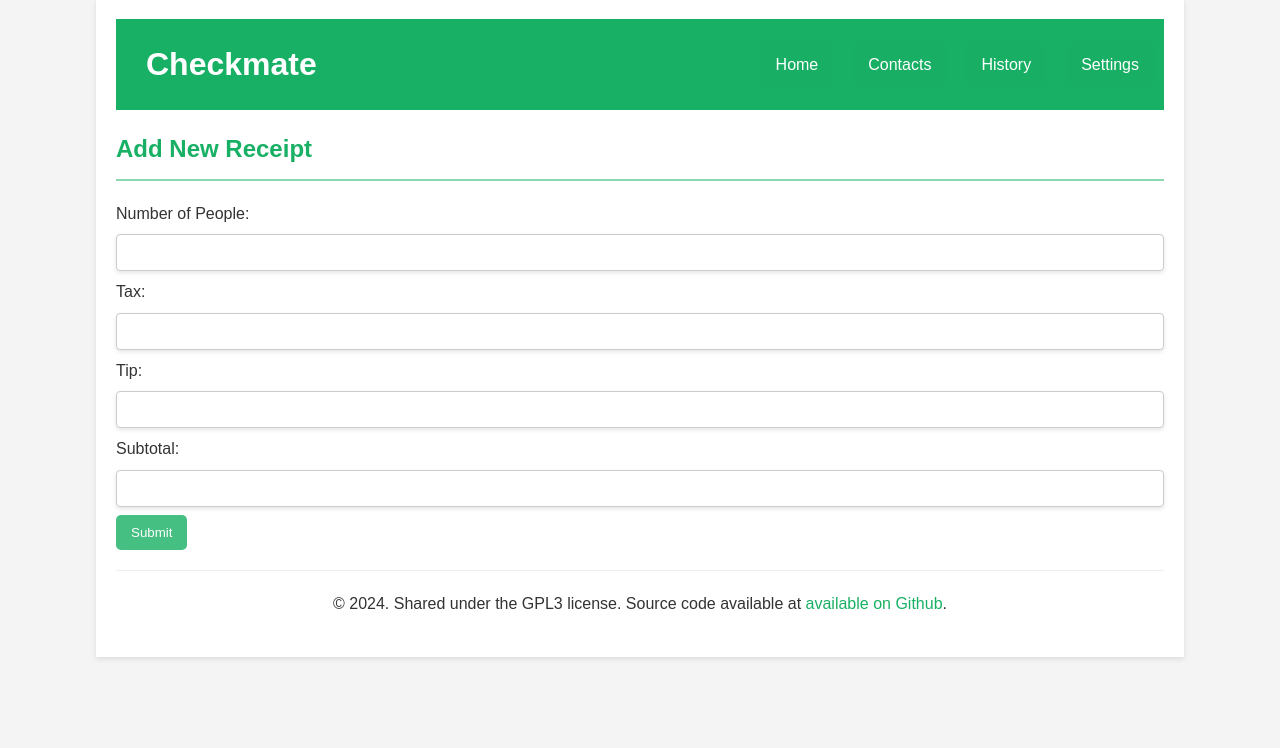
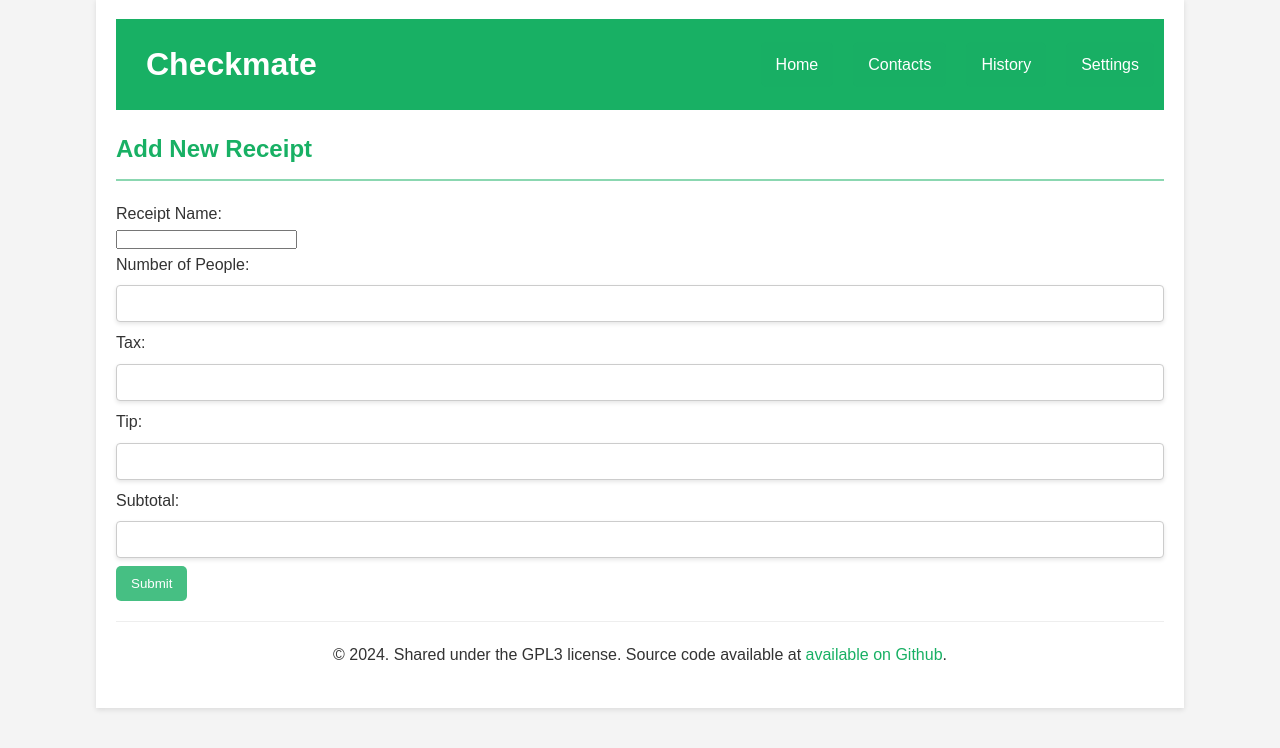
Before and after one commit to software-students-spring2024/2-web-app-exercise-bswe, a Flask app: page /home in a window 1280 px wide. Shown: the part 21-769 px from the top of the page. Run offline with Flask 2, Linux system fonts and the light colour scheme.

Commit message:
added receipt name tag

```diff
--- a/app.py
+++ b/app.py
@@ -286,10 +286,11 @@ def add_item(receipt_id):
 @app.route('/new_receipt', methods=['POST'])
 def new_receipt():
     # Extracting data from the form
+    receipt_name = request.form.get('subtotal', type=str)
     num_of_people = request.form.get('num_of_people', type=int)
+    subtotal = request.form.get('subtotal', type=float)
     tax = request.form.get('tax', type=float)
     tip = request.form.get('tip', type=float)
-    subtotal = request.form.get('subtotal', type=float)
 
     # Validate received data
     if not all([num_of_people, tax, tip, subtotal]):
@@ -300,6 +301,7 @@ def new_receipt():
 
     # Prepare the document
     receipt_data = {
+        "receipt_name": receipt_name,
         "num_of_people": num_of_people,
         "total": total,
         "tax": tax,
--- a/templates/new_receipt.html
+++ b/templates/new_receipt.html
@@ -10,6 +10,9 @@
 <body>
     <h2>Add New Receipt</h2>
     <form action="/new_receipt" method="post">
+        <label for="receipt_name">Receipt Name:</label><br>
+        <input type="str" id="receipt_name" name="receipt_name" required><br>
+
         <label for="num_of_people">Number of People:</label><br>
         <input type="number" id="num_of_people" name="num_of_people" required><br>
 
```
